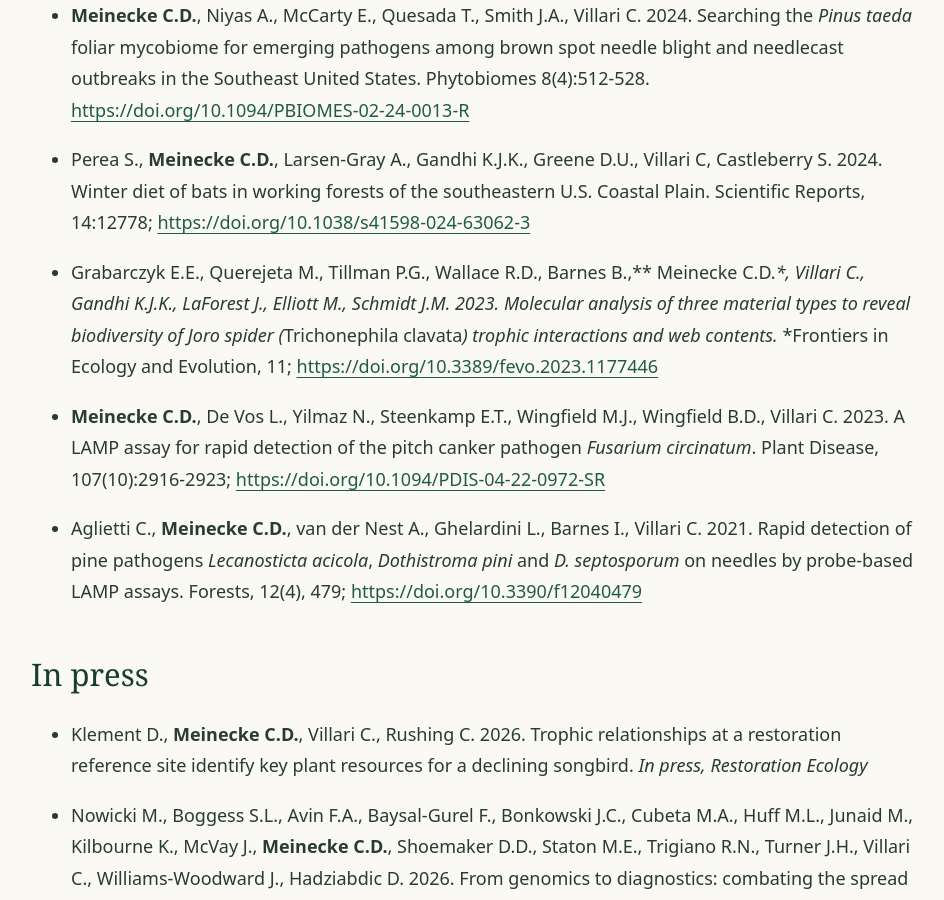
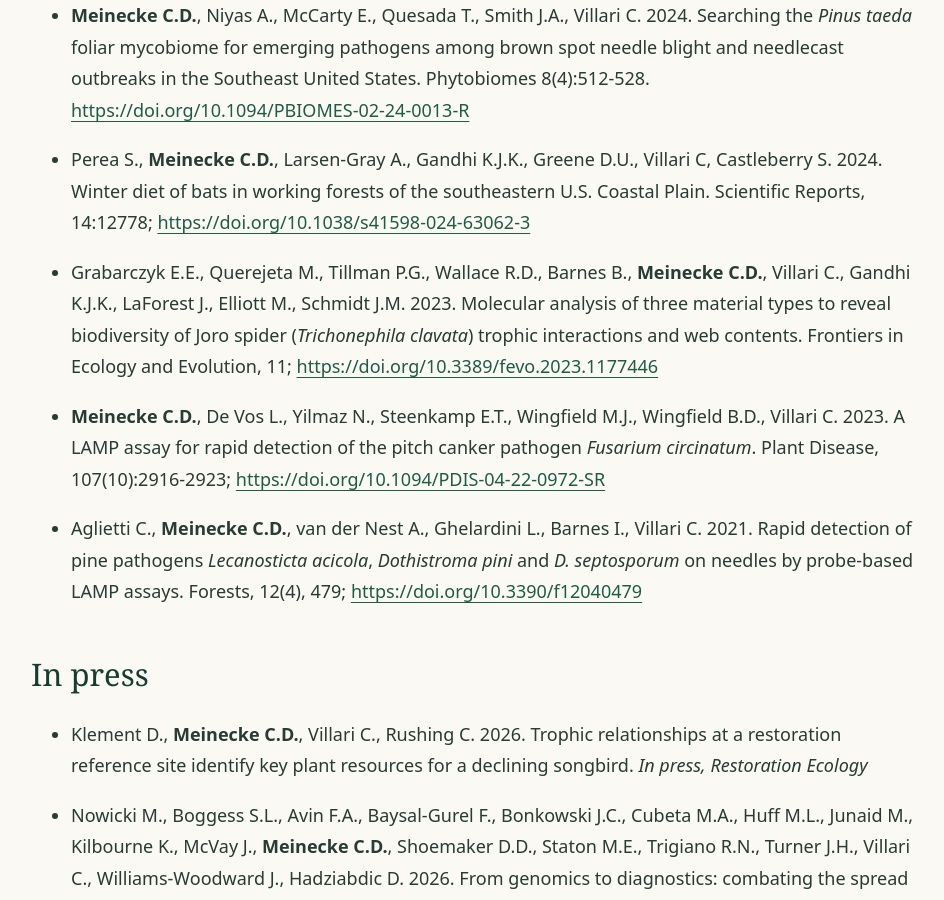
Before and after one commit to ColtonMeinecke/ColtonMeinecke.github.io, a Jekyll site: the page built from publications.md, in a window 1280 px wide and 900 px high, scrolled down 762 px. Shown: the whole window, without its empty margins (81-1025 px from the left). Built offline with Jekyll 4.4.1, drawn with Linux system fonts in a browser that asks for light colours.

```diff
--- a/publications.md
+++ b/publications.md
@@ -17,7 +17,7 @@ title: Publications
 
 - Perea S., **Meinecke C.D.**, Larsen-Gray A., Gandhi K.J.K., Greene D.U., Villari C, Castleberry S. 2024. Winter diet of bats in working forests of the southeastern U.S. Coastal Plain. Scientific Reports, 14:12778; [https://doi.org/10.1038/s41598-024-63062-3](https://doi.org/10.1038/s41598-024-63062-3)
 
-- Grabarczyk E.E., Querejeta M., Tillman P.G., Wallace R.D., Barnes B.,** Meinecke C.D.**, Villari C., Gandhi K.J.K., LaForest J., Elliott M., Schmidt J.M. 2023. Molecular analysis of three material types to reveal biodiversity of Joro spider (*Trichonephila clavata*) trophic interactions and web contents.* *Frontiers in Ecology and Evolution, 11; [https://doi.org/10.3389/fevo.2023.1177446](https://doi.org/10.3389/fevo.2023.1177446)
+- Grabarczyk E.E., Querejeta M., Tillman P.G., Wallace R.D., Barnes B., **Meinecke C.D.**, Villari C., Gandhi K.J.K., LaForest J., Elliott M., Schmidt J.M. 2023. Molecular analysis of three material types to reveal biodiversity of Joro spider (*Trichonephila clavata*) trophic interactions and web contents. Frontiers in Ecology and Evolution, 11; [https://doi.org/10.3389/fevo.2023.1177446](https://doi.org/10.3389/fevo.2023.1177446)
 
 - **Meinecke C.D.**, De Vos L., Yilmaz N., Steenkamp E.T., Wingfield M.J., Wingfield B.D., Villari C. 2023. A LAMP assay for rapid detection of the pitch canker pathogen *Fusarium circinatum*. Plant Disease, 107(10):2916-2923; [https://doi.org/10.1094/PDIS-04-22-0972-SR](https://doi.org/10.1094/PDIS-04-22-0972-SR)
 
```
